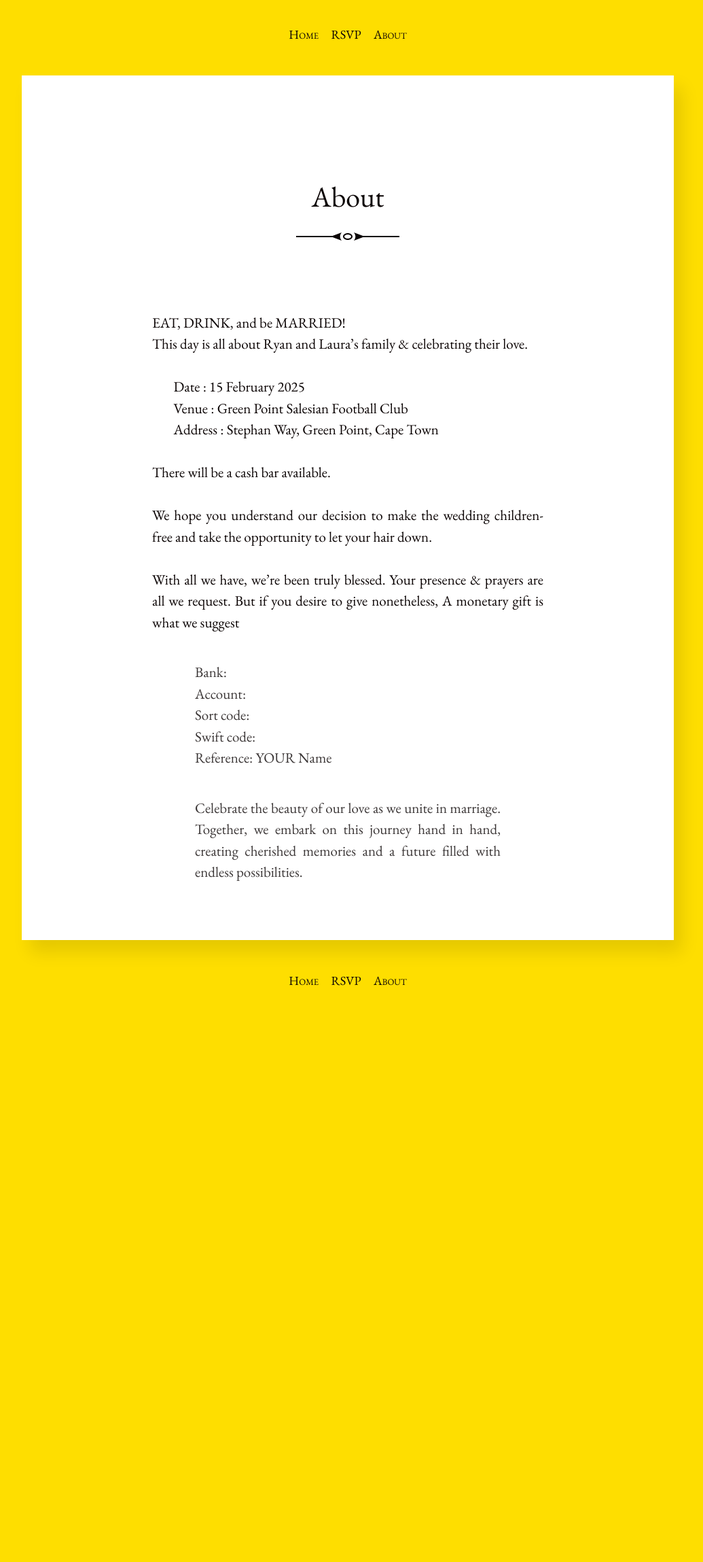
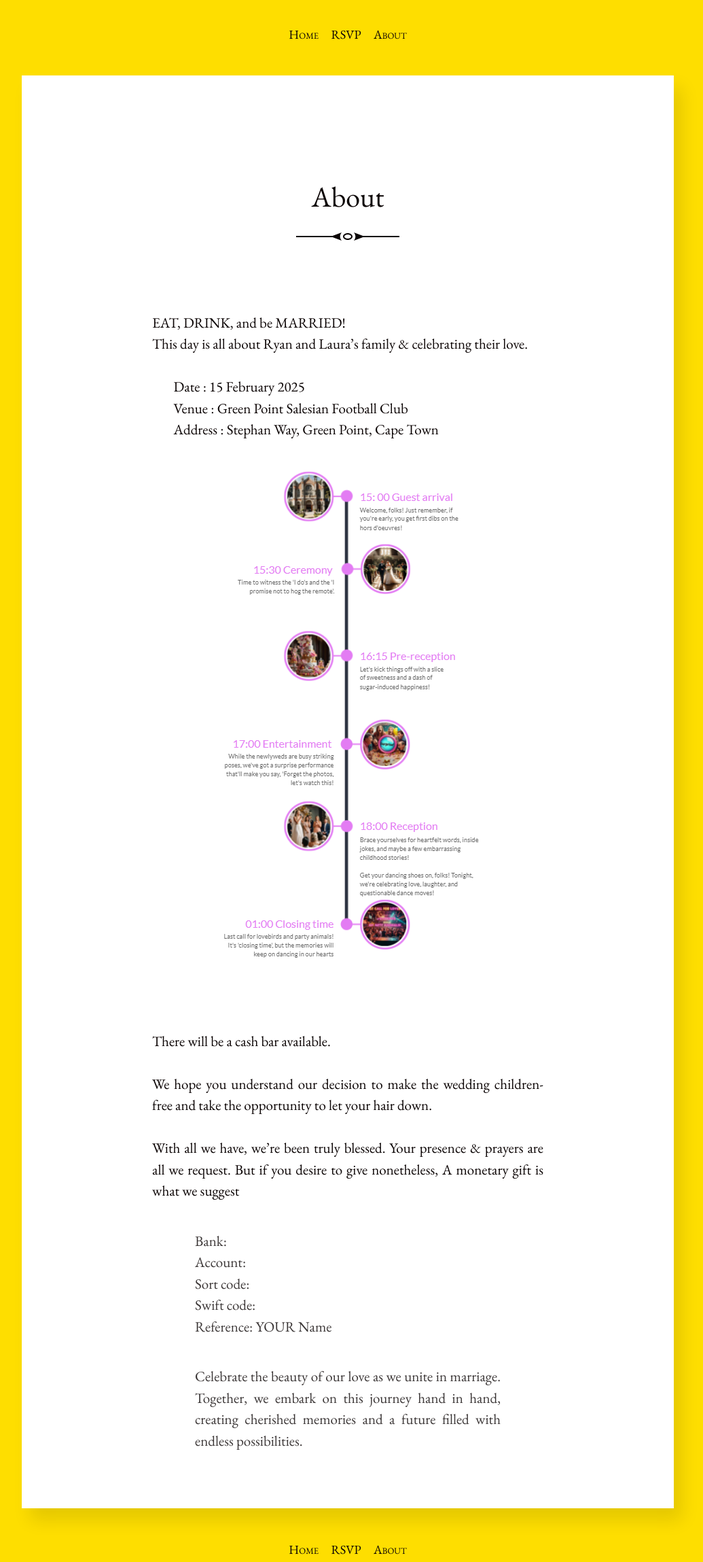
Before and after one commit to PoveyCelebration/PoveyCelebration.github.io, a Jekyll site: the page built from hitchens/about.md, in a window 1280 px wide. Shown: the whole page at 68% size, without its empty margins (128-1163 px from the left). Built offline with Jekyll 4.4.1, drawn with Linux system fonts in a browser that asks for light colours; before the commit the page ends 1462 px from its top, so only the background shows below that.

Commit message:
Update about.md

```diff
--- a/hitchens/about.md
+++ b/hitchens/about.md
@@ -13,6 +13,9 @@ Date : 15 February 2025
 Venue : Green Point Salesian Football Club
 
 Address : Stephan Way, Green Point, Cape Town
+
+![](/assets/images/timeline.png)
+
 <br/>
 <br/>
 There will be a cash bar available.
```
